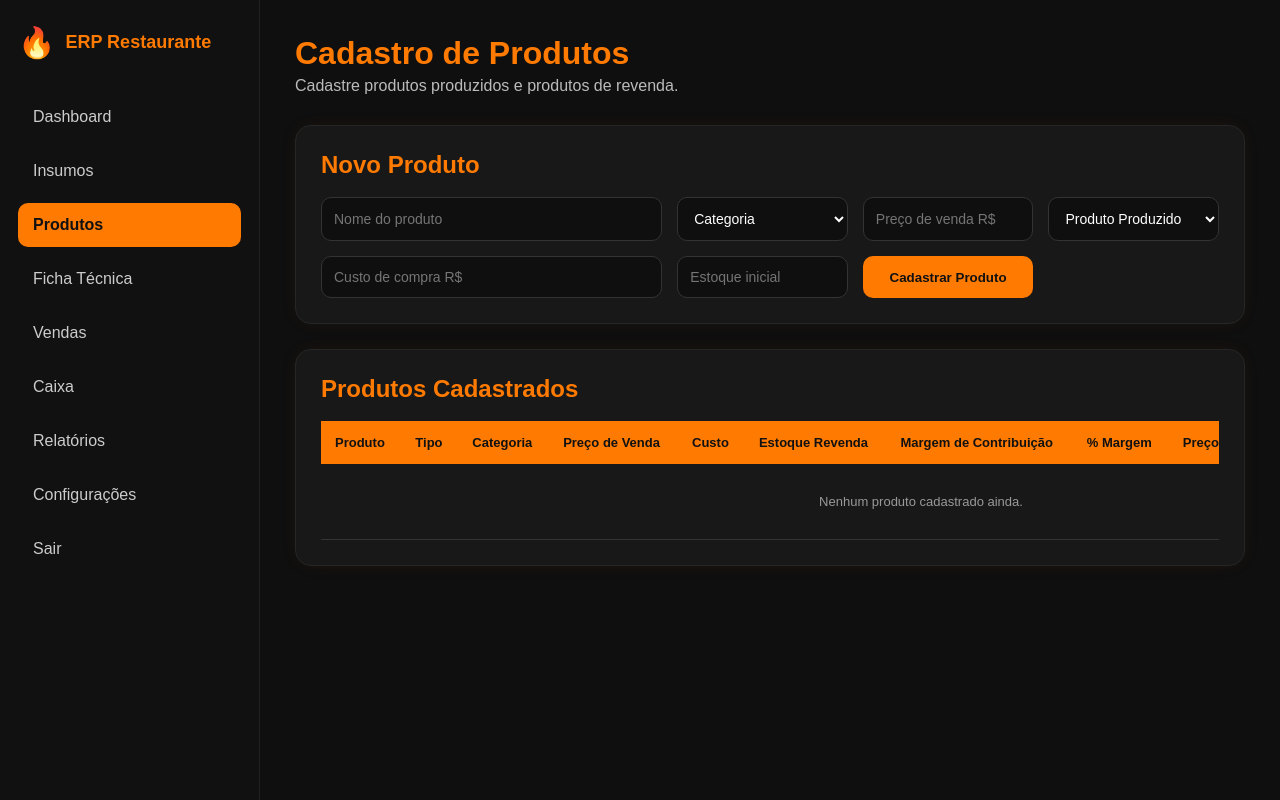
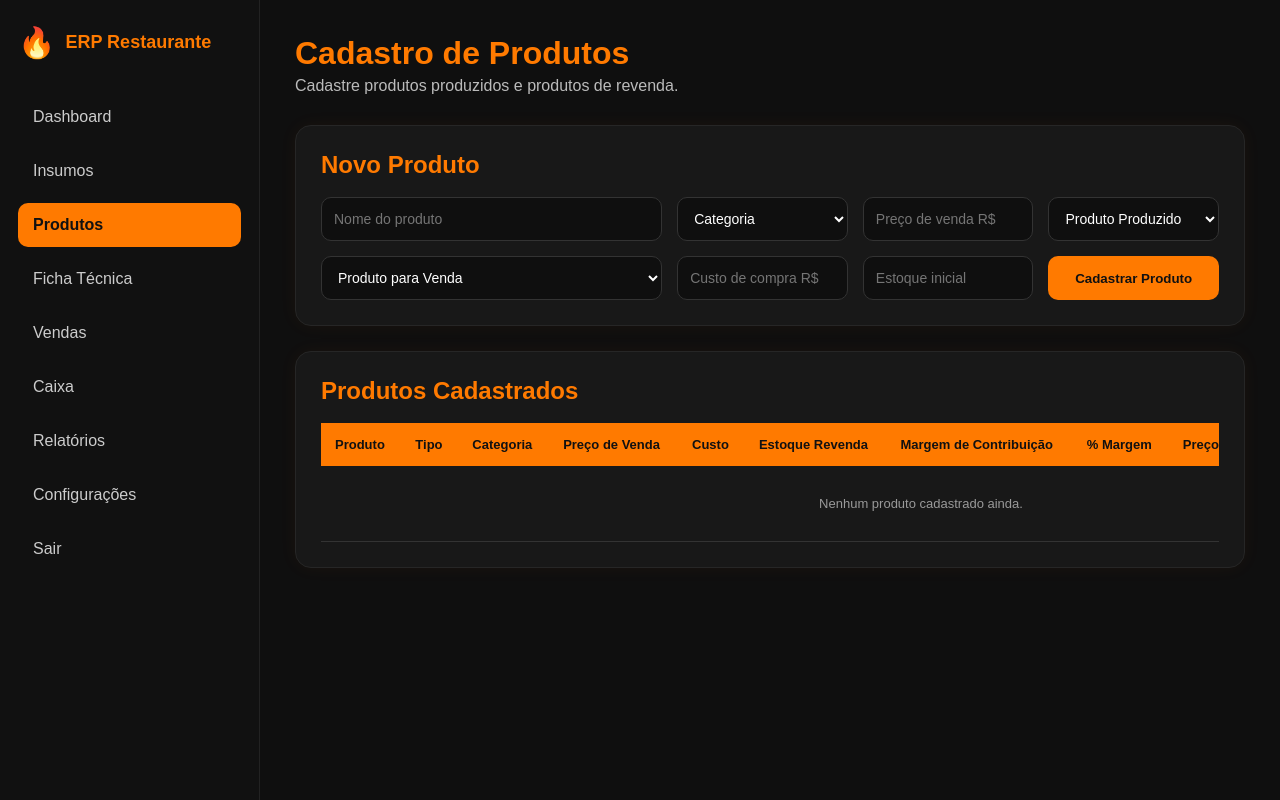
Before and after one commit to GisellyVieira/erp-restaurante, a Flask app: page /produtos in a window 1280 px wide. Run offline with Flask 3, Linux system fonts and the light colour scheme; the visitor is signed in with stand-in values (Sample User, id 1).

Commit message:
Adiciona finalidade e preparos internos aos produtos

```diff
--- a/app.py
+++ b/app.py
@@ -258,12 +258,14 @@ def produtos():
 
     if request.method == "POST":
         tipo_produto = request.form["tipo_produto"]
+        finalidade = request.form.get("finalidade", "Venda")
 
         novo = Produto(
             nome=request.form["nome"],
             categoria=request.form["categoria"],
-            preco_venda=float(request.form["preco_venda"]),
+            preco_venda=float(request.form.get("preco_venda") or 0),
             tipo_produto=tipo_produto,
+            finalidade=finalidade,
             custo_compra=float(request.form.get("custo_compra") or 0),
             estoque_produto=float(request.form.get("estoque_produto") or 0),
             ativo=True
@@ -272,10 +274,37 @@ def produtos():
         db.session.add(novo)
         db.session.commit()
 
+        flash("Produto cadastrado com sucesso!")
         return redirect(url_for("produtos"))
 
     lista = Produto.query.order_by(Produto.nome).all()
-    return render_template("produtos.html", produtos=lista)
+
+    return render_template(
+        "produtos.html",
+        produtos=lista
+    )
+
+
+@app.route("/editar_produto/<int:id>", methods=["POST"])
+def editar_produto(id):
+    if "usuario_id" not in session:
+        return redirect(url_for("login"))
+
+    produto = Produto.query.get_or_404(id)
+
+    produto.nome = request.form["nome"]
+    produto.categoria = request.form["categoria"]
+    produto.preco_venda = float(request.form.get("preco_venda") or 0)
+    produto.tipo_produto = request.form["tipo_produto"]
+    produto.finalidade = request.form.get("finalidade", "Venda")
+    produto.custo_compra = float(request.form.get("custo_compra") or 0)
+    produto.estoque_produto = float(request.form.get("estoque_produto") or 0)
+
+    db.session.commit()
+
+    flash("Produto atualizado com sucesso!")
+    return redirect(url_for("produtos"))
+
 
 @app.route("/excluir_produto/<int:id>")
 def excluir_produto(id):
@@ -283,9 +312,15 @@ def excluir_produto(id):
         return redirect(url_for("login"))
 
     produto = Produto.query.get_or_404(id)
+
+    if produto.fichas_como_base:
+        flash("Este produto não pode ser excluído porque está sendo usado como preparo interno.")
+        return redirect(url_for("produtos"))
+
     db.session.delete(produto)
     db.session.commit()
 
+    flash("Produto excluído com sucesso!")
     return redirect(url_for("produtos"))
 
 
@@ -296,10 +331,10 @@ def alterar_status_produto(id):
 
     produto = Produto.query.get_or_404(id)
     produto.ativo = not produto.ativo
+
     db.session.commit()
 
     return redirect(url_for("produtos"))
-
 
 @app.route("/ficha_tecnica", methods=["GET", "POST"])
 def ficha_tecnica():
@@ -363,8 +398,10 @@ def ficha_tecnica():
     ).order_by(Produto.nome).all()
 
     produtos_base = Produto.query.filter_by(
-        tipo_produto="Produzido",
-        ativo=True
+    tipo_produto="Produzido",
+    finalidade="Preparo Interno",
+    ativo=True
+
     ).order_by(Produto.nome).all()
 
     insumos = Insumo.query.order_by(
--- a/templates/produtos.html
+++ b/templates/produtos.html
@@ -56,8 +56,13 @@
                 <input type="number" step="0.01" name="preco_venda" placeholder="Preço de venda R$" required>
 
                 <select name="tipo_produto" required>
-                    <option value="Produzido">Produto Produzido</option>
-                    <option value="Revenda">Produto de Revenda</option>
+                <option value="Produzido">Produto Produzido</option>
+                <option value="Revenda">Produto de Revenda</option>
+                </select>
+
+                <select name="finalidade" required>
+                <option value="Venda">Produto para Venda</option>
+                <option value="Preparo Interno">Preparo Interno (Molho, Recheio, Massa, etc.)</option>
                 </select>
 
                 <input type="number" step="0.01" name="custo_compra" placeholder="Custo de compra R$">
@@ -101,6 +106,7 @@
     data-tipo="{{ p.tipo_produto }}"
     data-custo="{{ p.custo_compra }}"
     data-estoque="{{ p.estoque_produto }}"
+    data-finalidade="{{ p.finalidade }}"
 >
                             <td>{{ p.nome }}</td>
                             <td>{{ p.tipo_produto }}</td>
@@ -177,6 +183,11 @@
                 <option value="Revenda">Produto de Revenda</option>
             </select>
 
+            <select name="finalidade" id="edit_finalidade" required>
+                <option value="Venda">Produto para Venda</option>
+                <option value="Preparo Interno">Preparo Interno</option>
+            </select>
+
             <input type="number" step="0.01" name="custo_compra" id="edit_custo" placeholder="Custo de compra">
             <input type="number" step="0.01" name="estoque_produto" id="edit_estoque" placeholder="Estoque">
 
@@ -194,6 +205,7 @@ function abrirEditarProduto(id) {
     document.getElementById("edit_categoria").value = linha.dataset.categoria;
     document.getElementById("edit_preco").value = linha.dataset.preco;
     document.getElementById("edit_tipo").value = linha.dataset.tipo;
+    document.getElementById("edit_finalidade").value = linha.dataset.finalidade;
     document.getElementById("edit_custo").value = linha.dataset.custo;
     document.getElementById("edit_estoque").value = linha.dataset.estoque;
 
```
Also changed, not shown: models.py (+12 -3 lines).
